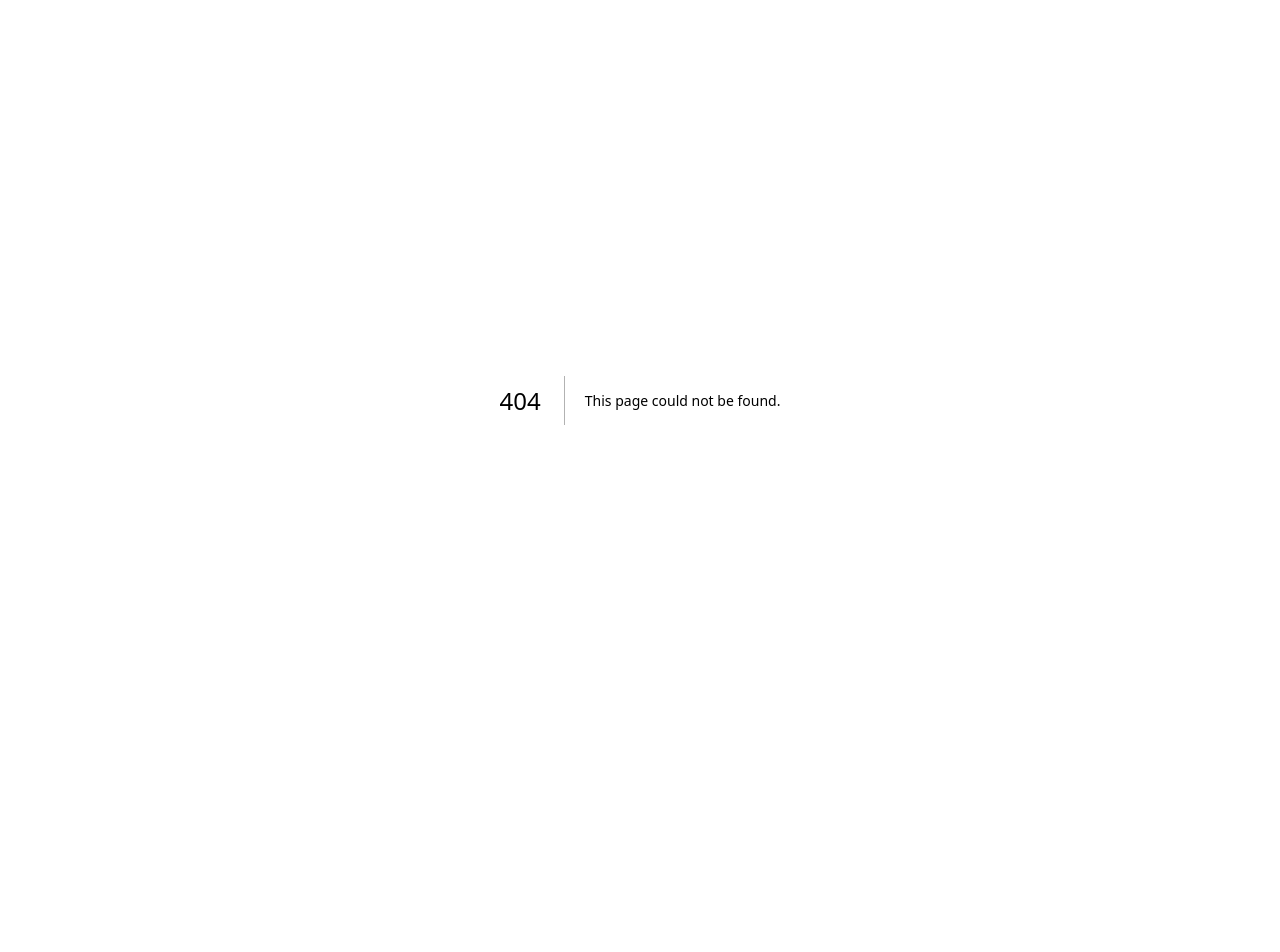
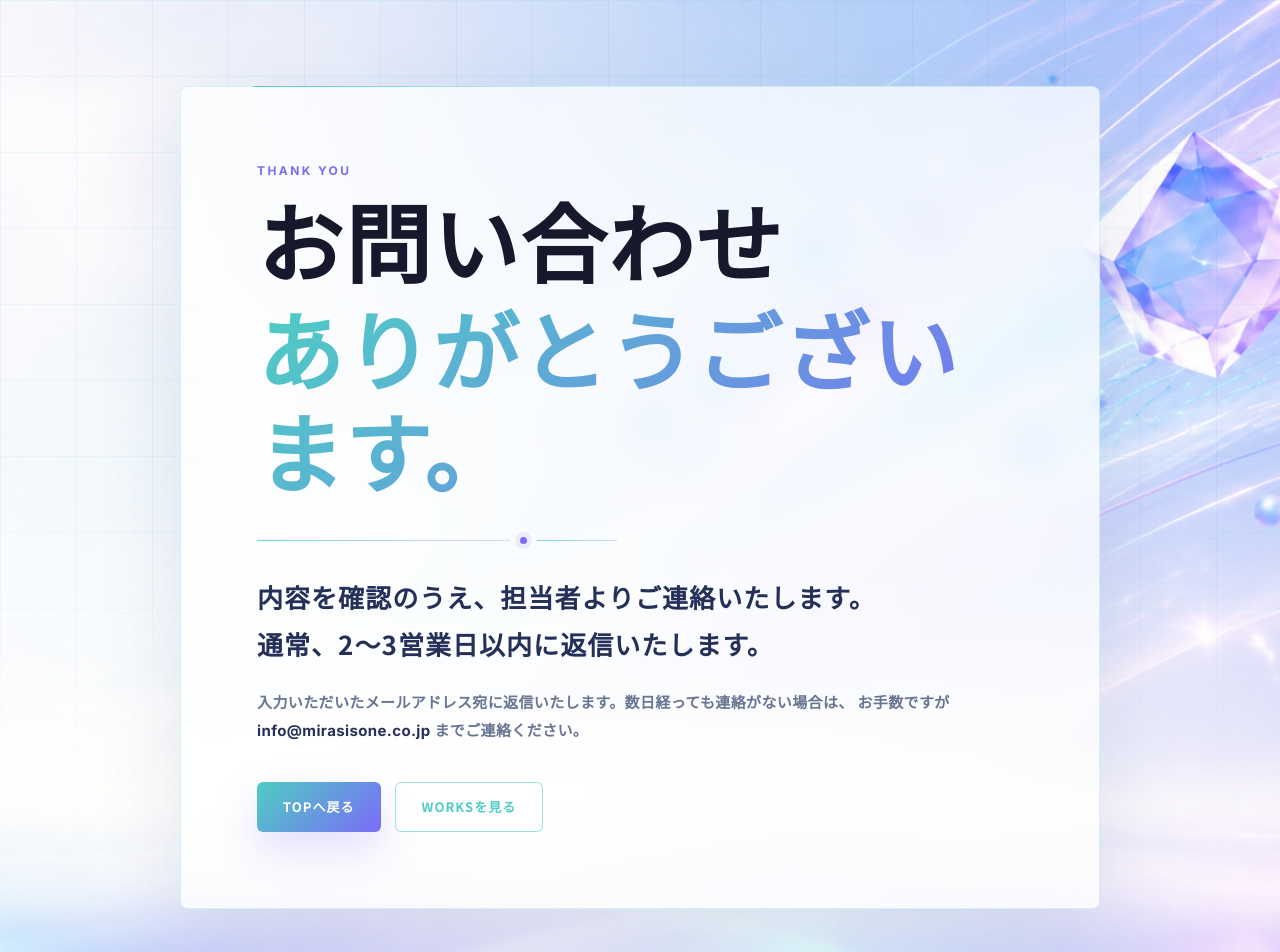
Before and after one commit to minyo30/mirasisone-next, a Next.js app: page /thanks in a window 1280 px wide. Before the commit this address had no page. Shown: the top 952 px of the page. Before the commit the page ends 800 px from the top, so only its background shows below. Built offline with nearby package versions, Linux system fonts and the light colour scheme.

Commit message:
Add contact thanks page

```diff
--- a/src/app/globals.css
+++ b/src/app/globals.css
@@ -319,6 +319,171 @@ body {
   background: #ffffff;
   color: #263f86;
   font-family: "Noto Sans JP", sans-serif;
+}
+
+.thanks-page {
+  position: relative;
+  display: grid;
+  min-height: 100vh;
+  place-items: center;
+  padding: clamp(40px, 8vw, 86px) 20px;
+  overflow: hidden;
+  color: #17182c;
+  background:
+    url("/contact-hero-bg.png") center top / cover repeat-y,
+    linear-gradient(160deg, #f7fbff 0%, #eef4ff 55%, #f8fbff 100%);
+  font-family: "Noto Sans JP", sans-serif;
+}
+
+.thanks-grid {
+  position: fixed;
+  inset: 0;
+  pointer-events: none;
+  background-image:
+    linear-gradient(rgba(78, 205, 196, 0.11) 1px, transparent 1px),
+    linear-gradient(90deg, rgba(123, 108, 246, 0.09) 1px, transparent 1px);
+  background-size: 76px 76px;
+  opacity: 0.86;
+  mask-image: linear-gradient(to bottom, #000 0%, rgba(0, 0, 0, 0.78) 70%, transparent 100%);
+}
+
+.thanks-shell {
+  position: relative;
+  z-index: 1;
+  width: min(920px, 100%);
+  padding: clamp(36px, 6vw, 76px);
+  border: 1px solid rgba(78, 205, 196, 0.22);
+  border-radius: 8px;
+  background: rgba(255, 255, 255, 0.72);
+  box-shadow: 0 28px 84px rgba(74, 94, 148, 0.14);
+  backdrop-filter: blur(18px);
+}
+
+.thanks-shell::before {
+  content: "";
+  position: absolute;
+  top: -1px;
+  left: clamp(28px, 6vw, 72px);
+  width: min(320px, 45%);
+  height: 1px;
+  background: linear-gradient(90deg, #4ecdc4, rgba(123, 108, 246, 0));
+}
+
+.thanks-kicker {
+  margin: 0 0 20px;
+  color: #7b6cf6;
+  font-family: "Inter", sans-serif;
+  font-size: 12px;
+  font-weight: 800;
+  letter-spacing: 0.2em;
+  text-transform: uppercase;
+}
+
+.thanks-shell h1 {
+  margin: 0;
+  font-family: "Noto Serif JP", serif;
+  font-size: clamp(42px, 7vw, 86px);
+  font-weight: 900;
+  line-height: 1.18;
+  letter-spacing: 0.02em;
+}
+
+.thanks-shell h1 span {
+  display: block;
+  width: fit-content;
+  margin-top: 0.08em;
+  background: linear-gradient(135deg, #4ecdc4 0%, #7b6cf6 100%);
+  background-clip: text;
+  -webkit-background-clip: text;
+  -webkit-text-fill-color: transparent;
+}
+
+.thanks-rule {
+  display: flex;
+  align-items: center;
+  width: min(360px, 100%);
+  margin: 28px 0 30px;
+}
+
+.thanks-rule::before,
+.thanks-rule::after {
+  content: "";
+  height: 1px;
+  background: linear-gradient(90deg, rgba(78, 205, 196, 0.76), rgba(123, 108, 246, 0.25));
+}
+
+.thanks-rule::before {
+  flex: 1;
+}
+
+.thanks-rule::after {
+  width: 80px;
+}
+
+.thanks-rule span {
+  width: 7px;
+  height: 7px;
+  margin: 0 10px;
+  border-radius: 999px;
+  background: #7b6cf6;
+  box-shadow: 0 0 0 5px rgba(123, 108, 246, 0.1);
+}
+
+.thanks-lead {
+  margin: 0;
+  color: #253058;
+  font-size: clamp(18px, 2.2vw, 26px);
+  font-weight: 800;
+  line-height: 1.8;
+  letter-spacing: 0.04em;
+}
+
+.thanks-copy {
+  max-width: 720px;
+  margin: 20px 0 0;
+  color: #687592;
+  font-size: 15px;
+  font-weight: 600;
+  line-height: 1.9;
+  letter-spacing: 0.025em;
+}
+
+.thanks-copy span {
+  color: #253058;
+  font-family: "Inter", sans-serif;
+  font-weight: 800;
+}
+
+.thanks-actions {
+  display: flex;
+  flex-wrap: wrap;
+  gap: 14px;
+  margin-top: 36px;
+}
+
+.thanks-actions a {
+  display: inline-flex;
+  align-items: center;
+  justify-content: center;
+  min-height: 50px;
+  padding: 0 26px;
+  border-radius: 6px;
+  font-size: 13px;
+  font-weight: 800;
+  letter-spacing: 0.08em;
+  text-decoration: none;
+}
+
+.thanks-primary {
+  color: #ffffff;
+  background: linear-gradient(135deg, #4ecdc4 0%, #7b6cf6 100%);
+  box-shadow: 0 18px 42px rgba(123, 108, 246, 0.22);
+}
+
+.thanks-secondary {
+  color: #4ecdc4;
+  border: 1px solid rgba(78, 205, 196, 0.55);
+  background: rgba(255, 255, 255, 0.58);
 }
 
 .wix-blog-nav {
@@ -1098,6 +1263,19 @@ body {
     grid-template-columns: 1fr;
   }
 
+  .thanks-page {
+    align-items: start;
+    padding-top: 46px;
+  }
+
+  .thanks-shell {
+    padding: 32px 24px;
+  }
+
+  .thanks-lead br {
+    display: none;
+  }
+
   .blog-nav {
     align-items: flex-start;
     flex-direction: column;
--- /dev/null
+++ b/src/app/thanks/page.tsx
@@ -0,0 +1,49 @@
+import type { Metadata } from "next";
+import Link from "next/link";
+
+export const metadata: Metadata = {
+  title: "THANKS",
+  description: "MIRASISONEへのお問い合わせありがとうございます。内容を確認のうえ、担当者よりご連絡いたします。",
+  alternates: {
+    canonical: "/thanks",
+  },
+  robots: {
+    index: false,
+    follow: false,
+  },
+};
+
+export default function ThanksPage() {
+  return (
+    <main className="thanks-page">
+      <div className="thanks-grid" aria-hidden="true" />
+      <section className="thanks-shell">
+        <p className="thanks-kicker">Thank You</p>
+        <h1>
+          お問い合わせ
+          <span>ありがとうございます。</span>
+        </h1>
+        <div className="thanks-rule" aria-hidden="true">
+          <span />
+        </div>
+        <p className="thanks-lead">
+          内容を確認のうえ、担当者よりご連絡いたします。
+          <br />
+          通常、2〜3営業日以内に返信いたします。
+        </p>
+        <p className="thanks-copy">
+          入力いただいたメールアドレス宛に返信いたします。数日経っても連絡がない場合は、
+          お手数ですが <span>info@mirasisone.co.jp</span> までご連絡ください。
+        </p>
+        <div className="thanks-actions">
+          <Link className="thanks-primary" href="/">
+            TOPへ戻る
+          </Link>
+          <Link className="thanks-secondary" href="/works">
+            WORKSを見る
+          </Link>
+        </div>
+      </section>
+    </main>
+  );
+}
--- a/src/components/StaticHtmlPage.tsx
+++ b/src/components/StaticHtmlPage.tsx
@@ -176,11 +176,8 @@ export function StaticHtmlPage({ page, contactLinks = false }: StaticHtmlPagePro
             throw new Error(result.message || "送信に失敗しました。");
           }
 
-          if (button) {
-            button.textContent = "送信しました";
-            button.style.background = "#059669";
-          }
           form.reset();
+          window.location.href = "/thanks";
         } catch (error) {
           if (button) {
             button.textContent = error instanceof Error ? error.message : "送信に失敗しました";
```
